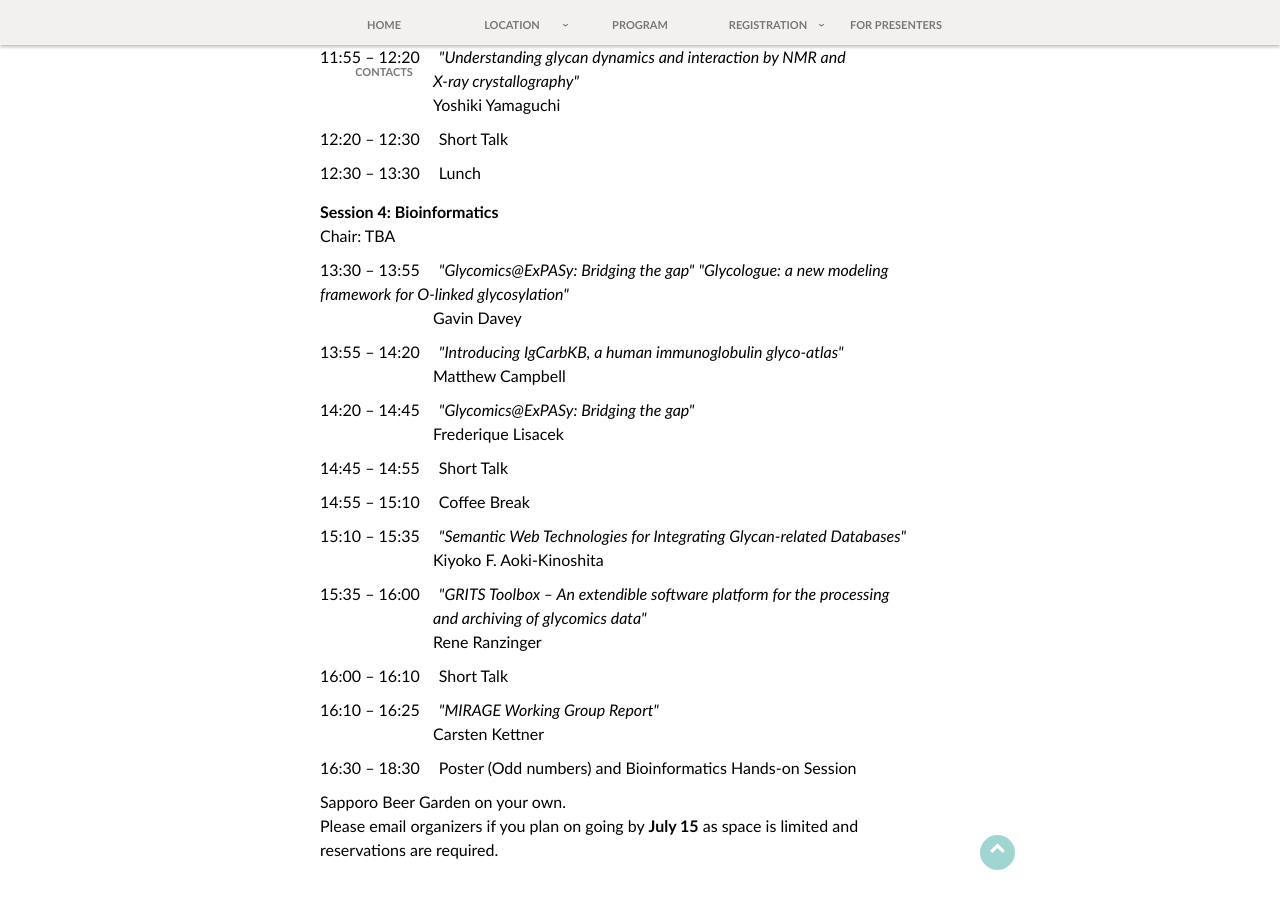
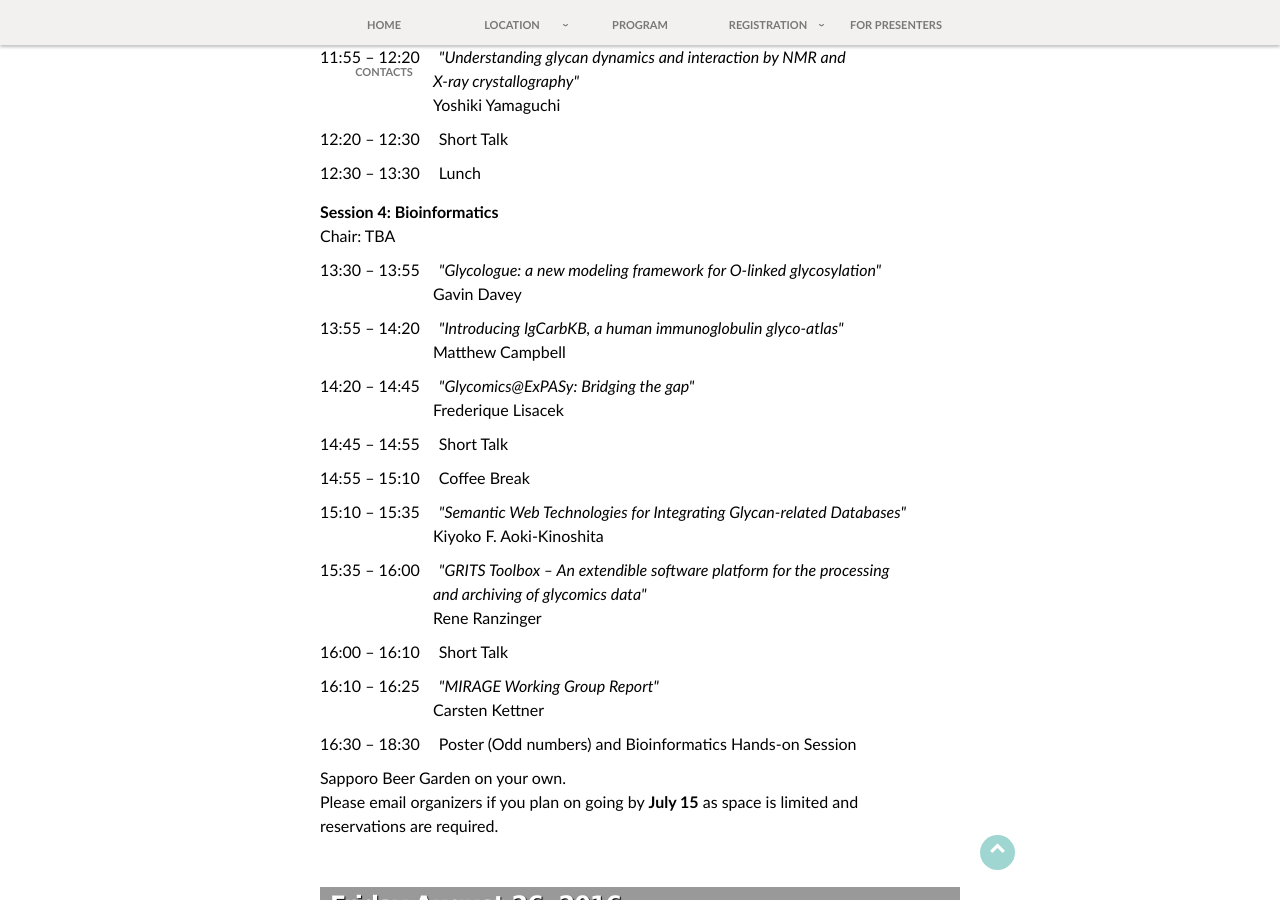
Before and after one commit to yamazakiM/test_warren2016, a Jekyll site: the page built from program/index.md, in a window 1280 px wide and 900 px high, scrolled down 2657 px. Built offline with Jekyll 4.4.1, drawn with Linux system fonts in a browser that asks for light colours; nearby versions of some CDN libraries; library files that are not in the unit come from our copies.

Commit message:
Update index.md

```diff
--- a/program/index.md
+++ b/program/index.md
@@ -223,7 +223,6 @@ Hokkaido University<br>
 	<span>Chair: TBA</span>
 	<br>
 	<span style="display:inline-block; width=130px; margin-top:10px; margin-right:15px">13:30 – 13:55</span>
-	<span style="font-style:italic">"Glycomics@ExPASy: Bridging the gap"</span>
 	<span style="font-style:italic">"Glycologue: a new modeling framework for O-linked glycosylation"</span>
 	<br>
 	<span style="padding-left:113px">Gavin Davey</span>
```
